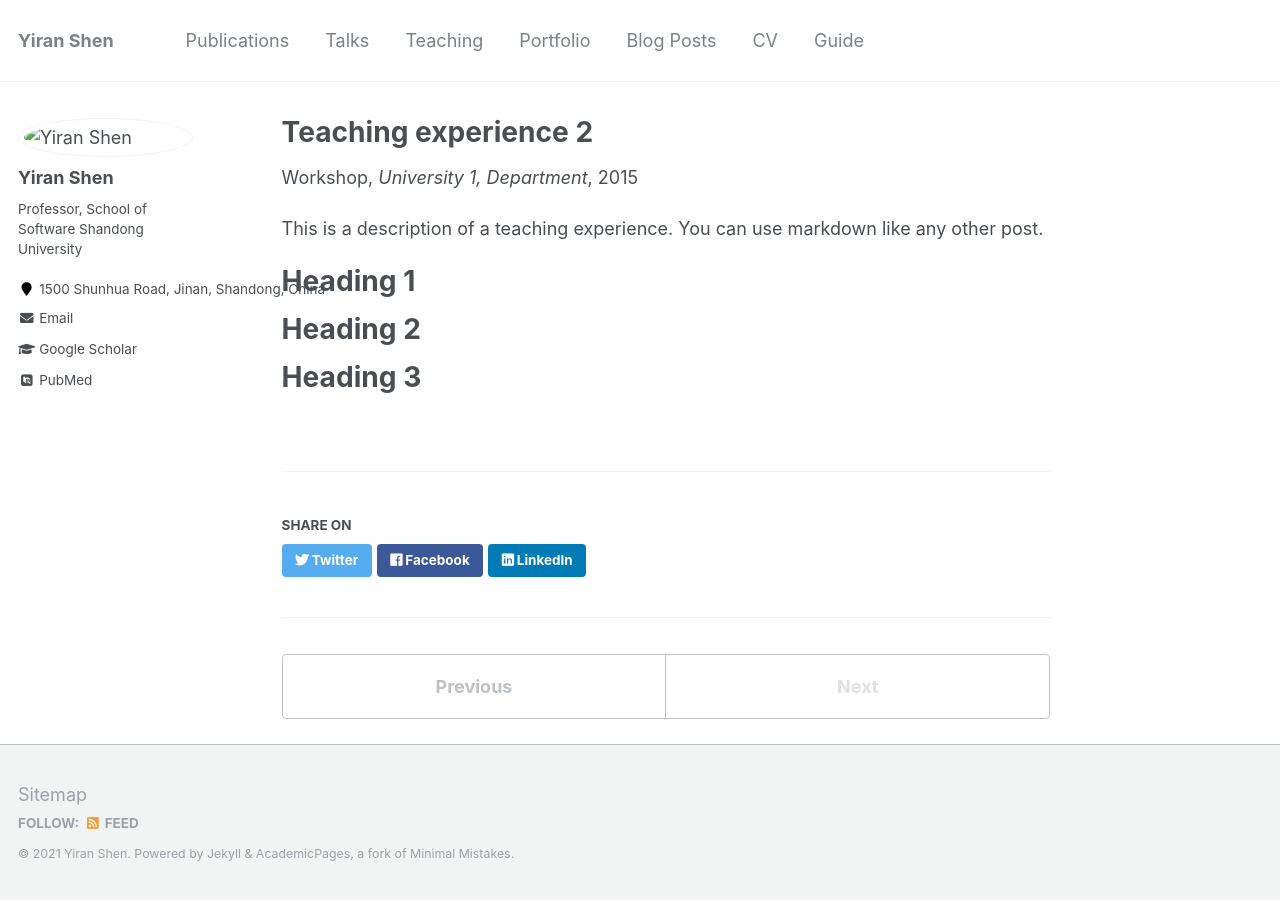
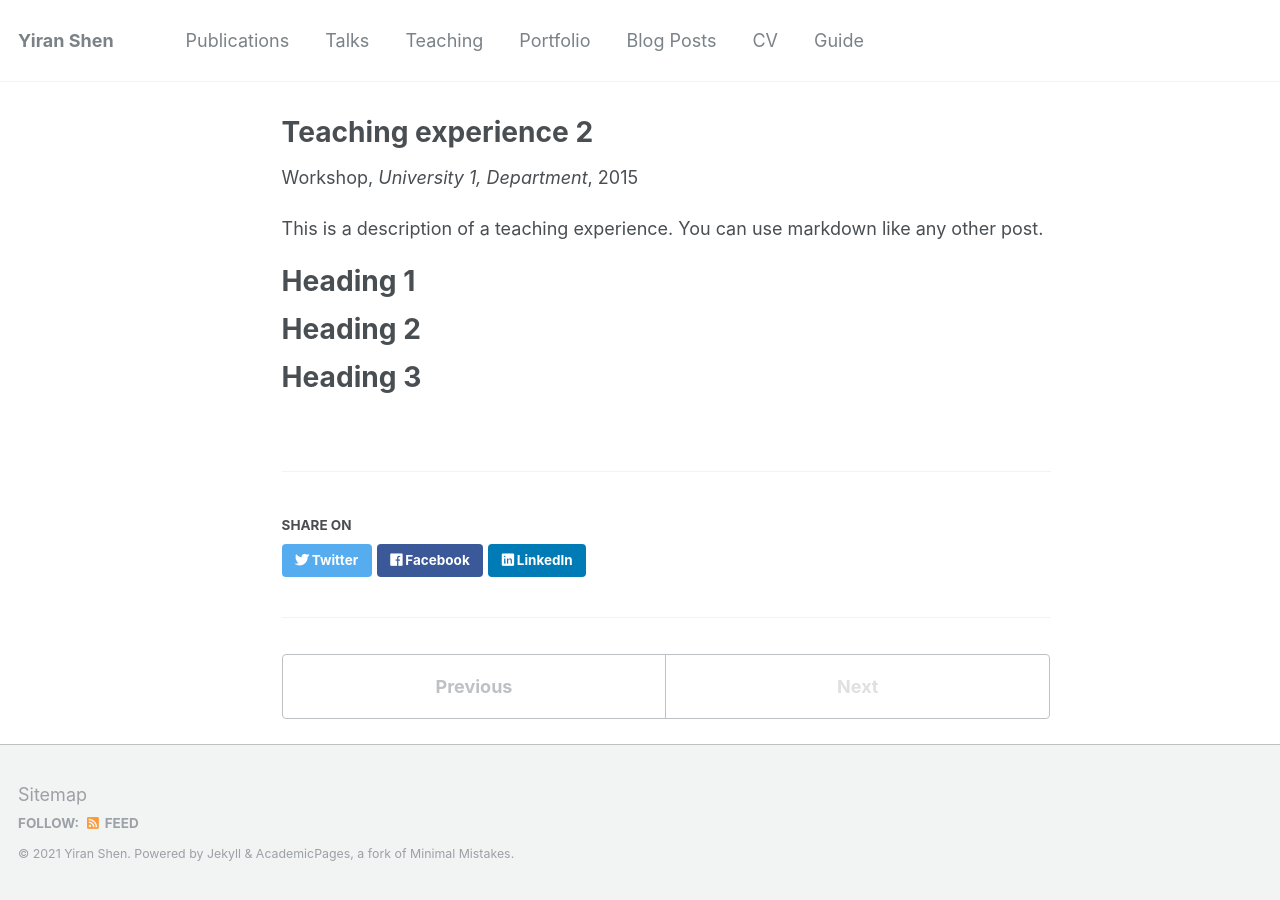
Before and after one commit to yrshen/home, a Jekyll site: the page built from _teaching/2015-spring-teaching-2.md, in a window 1280 px wide. Built offline with Jekyll 4.4.1, drawn with Linux system fonts in a browser that asks for light colours; some web fonts are replaced; part of the change alters nothing that is shown.

```diff
--- a/_config.yml
+++ b/_config.yml
@@ -81,7 +81,7 @@ analytics:
 # Site Author
 author:
   name             : "Yiran Shen"
-  avatar           : avatar.png
+  #avatar           : avatar.png
   bio              : "Professor, School of Software Shandong University"
   location         : "1500 Shunhua Road, Jinan, Shandong, China"
   employer         :
@@ -171,7 +171,7 @@ defaults:
       type: posts
     values:
       layout: single
-      author_profile: true
+      author_profile: false
       read_time: true
       comments: true
       share: true
@@ -182,14 +182,14 @@ defaults:
       type: pages
     values:
       layout: single
-      author_profile: true
+      author_profile: false
   # _teaching
   - scope:
       path: ""
       type: teaching
     values:
       layout: single
-      author_profile: true
+      author_profile: false
       share: true
       comments: true
   # _publications
@@ -198,7 +198,7 @@ defaults:
       type: publications
     values:
       layout: single
-      author_profile: true
+      author_profile: false
       share: true
       comments: true
   # _portfolio
@@ -207,7 +207,7 @@ defaults:
       type: portfolio
     values:
       layout: single
-      author_profile: true
+      author_profile: false
       share: true
       comment: true
   # _talks
@@ -216,7 +216,7 @@ defaults:
       type: talks
     values:
       layout: talk
-      author_profile: true
+      author_profile: false
       share: true
 
 # Sass/SCSS
```
